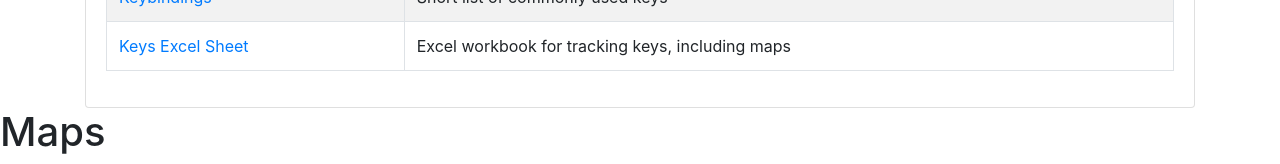
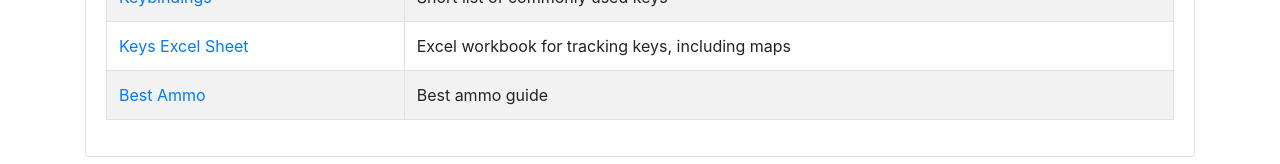
Before and after one commit to blloyd08/extract-from-tarkov, a React (Create React App) app: page / in a window 1280 px wide. Shown: the part 302-466 px from the top of the page. Built offline with nearby package versions, Linux system fonts and the light colour scheme.

Commit message:
Add quick link to best ammo guide

```diff
--- a/src/sections/quicklinks.jsx
+++ b/src/sections/quicklinks.jsx
@@ -23,6 +23,10 @@ export function QuickLinks(props){
               <td><a href="https://www.reddit.com/r/EscapefromTarkov/comments/dkzshm/interactive_key_sheet/">Keys Excel Sheet</a></td>
               <td>Excel workbook for tracking keys, including maps</td>
             </tr>
+            <tr>
+              <td><a href="https://odealo.com/articles/best-ammo-in-escape-from-tarkov">Best Ammo</a></td>
+              <td>Best ammo guide</td>
+            </tr>
           </tbody>
         </Table>
       </Card.Body>
```
